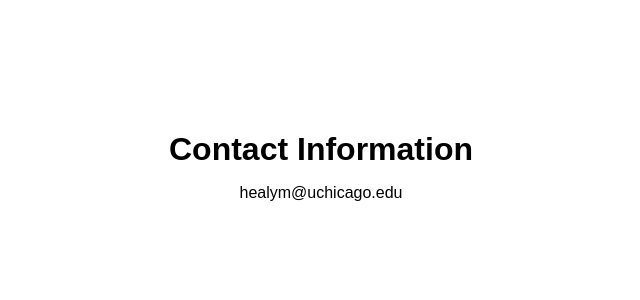
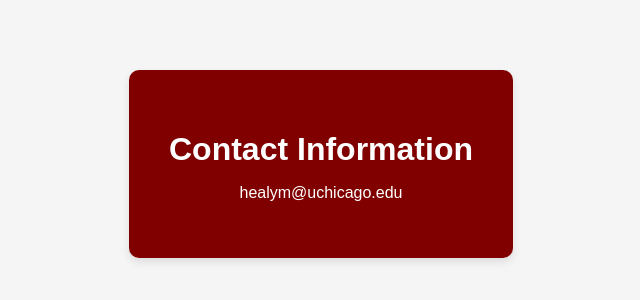
Before and after one commit to maddiehealy/maddiehealy.github.io, a website: page contact.html in a window 1280 px wide. Shown: the part 236-536 px from the top of the page, without its empty margins (319-959 px from the left). Drawn offline with Linux system fonts and the light colour scheme.

Commit message:
update contact css

```diff
--- a/contact.css
+++ b/contact.css
@@ -6,6 +6,17 @@
     height: 100vh;
     margin: 0;
     font-family: Arial, sans-serif;
+    background-color: #f5f5f5; /* Adds a slight background color to the whole page for contrast */
+}
+
+/* Wraps content in a container for the maroon box */
+.container {
+    text-align: center;
+    background-color: maroon; /* Sets the background of the box to maroon */
+    padding: 40px; /* Adds padding inside the box */
+    border-radius: 10px; /* Optionally rounds the corners of the box */
+    box-shadow: 0 4px 8px rgba(0, 0, 0, 0.1); /* Optionally adds a subtle shadow for depth */
+    color: white; /* Sets text color to white for contrast */
 }
 
 h1 {
--- a/contact.html
+++ b/contact.html
@@ -3,11 +3,13 @@
 <head>
     <meta charset="UTF-8">
     <meta name="viewport" content="width=device-width, initial-scale=1.0">
-    <link rel="stylesheet" href="css/contact.css">
+    <link rel="stylesheet" href="contact.css">
     <title>Contact Information</title>
 </head>
 <body>
-    <h1>Contact Information</h1>
-    <p>healym@uchicago.edu</p>
+    <div class="container">
+        <h1>Contact Information</h1>
+        <p>healym@uchicago.edu</p>
+    </div>
 </body>
 </html>
```
